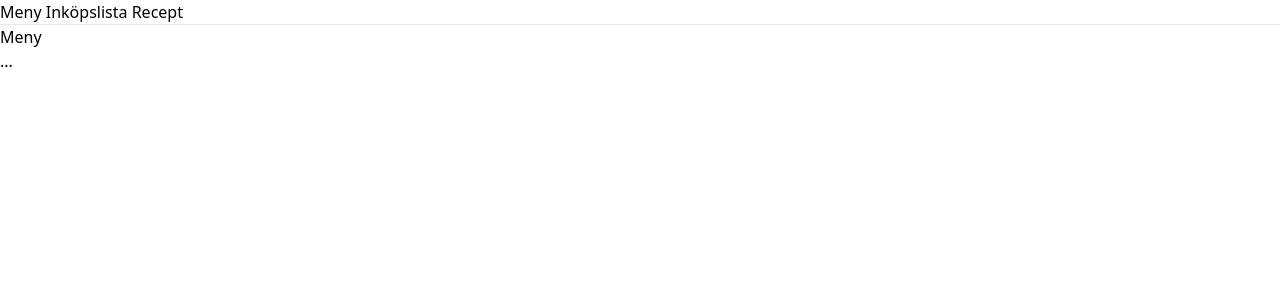
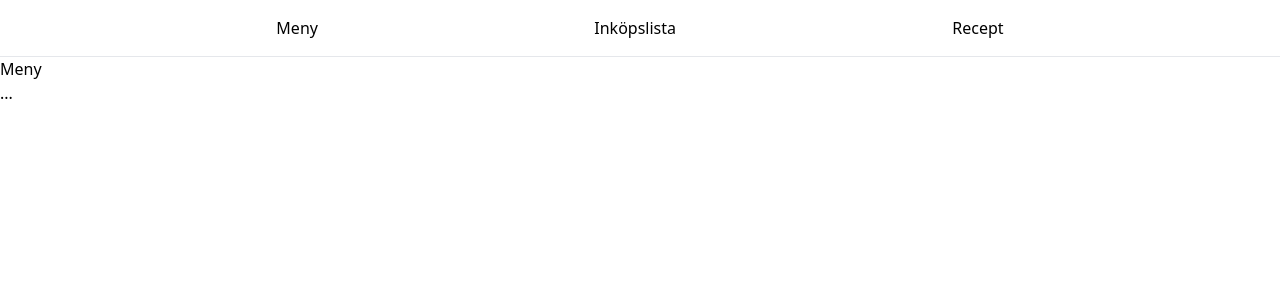
Before and after one commit to alexanderczigler/middag, a SvelteKit app in the folder apps/web/: page / in a window 1280 px wide. Shown: the top 300 px of the page. Built offline with nearby package versions, Linux system fonts and the light colour scheme.

Commit message:
feat(menu): some styling

```diff
--- a/apps/web/src/routes/+layout.svelte
+++ b/apps/web/src/routes/+layout.svelte
@@ -3,10 +3,14 @@
   const { children } = $props();
 </script>
 
-<ul>
+<ul class="menu">
   <li>
     <a href="/">Meny</a>
+  </li>
+  <li>
     <a href="/shoppingList">Inköpslista</a>
+  </li>
+  <li>
     <a href="/recipe">Recept</a>
   </li>
 </ul>
@@ -14,3 +18,19 @@
 <hr />
 
 {@render children()}
+
+<style>
+  ul.menu {
+    display: flex;
+    flex-direction: row;
+    flex-wrap: nowrap;
+    justify-content: space-evenly;
+    align-items: baseline;
+    align-content: stretch;
+  }
+
+  ul.menu li {
+    list-style-type: none;
+    margin: 1em 0;
+  }
+</style>
```
Lines whose indentation alone changed are shown as unchanged.
